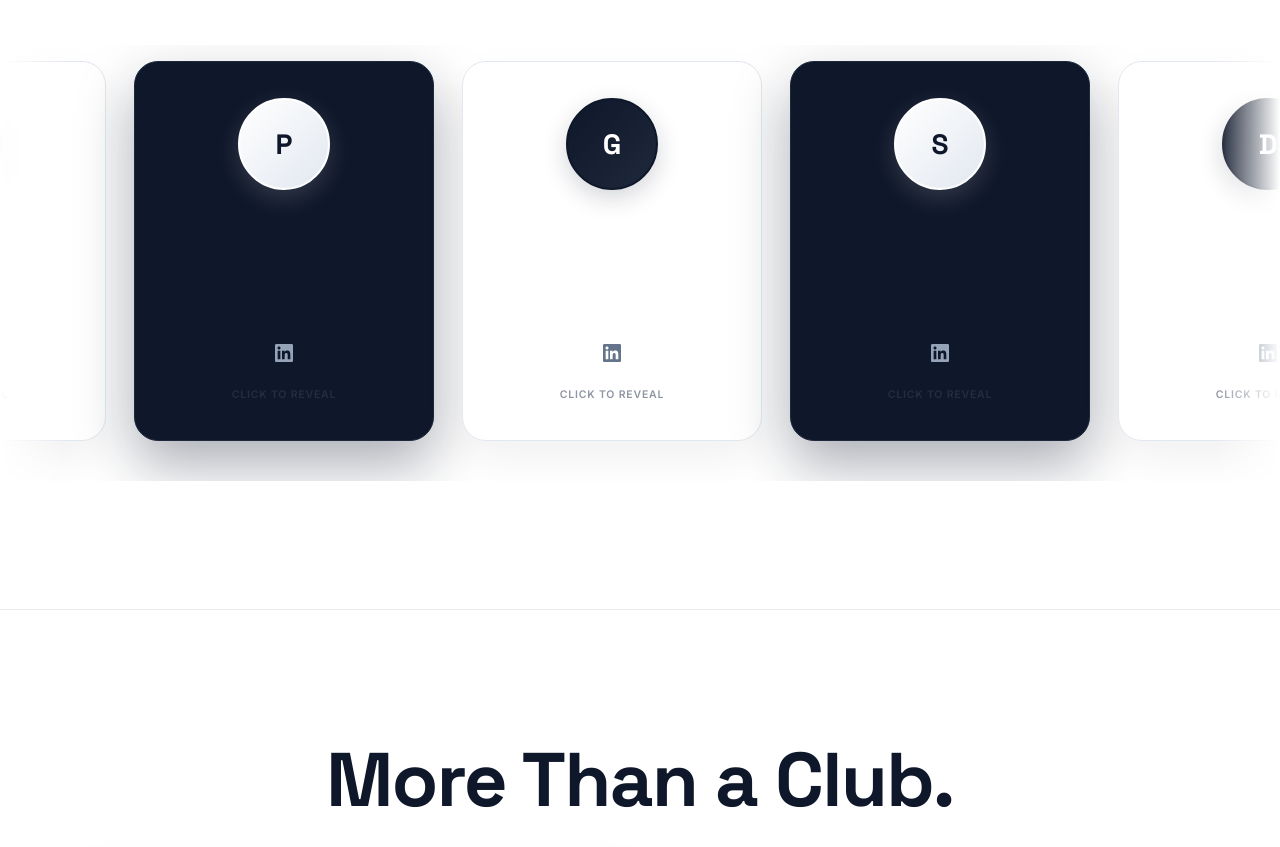
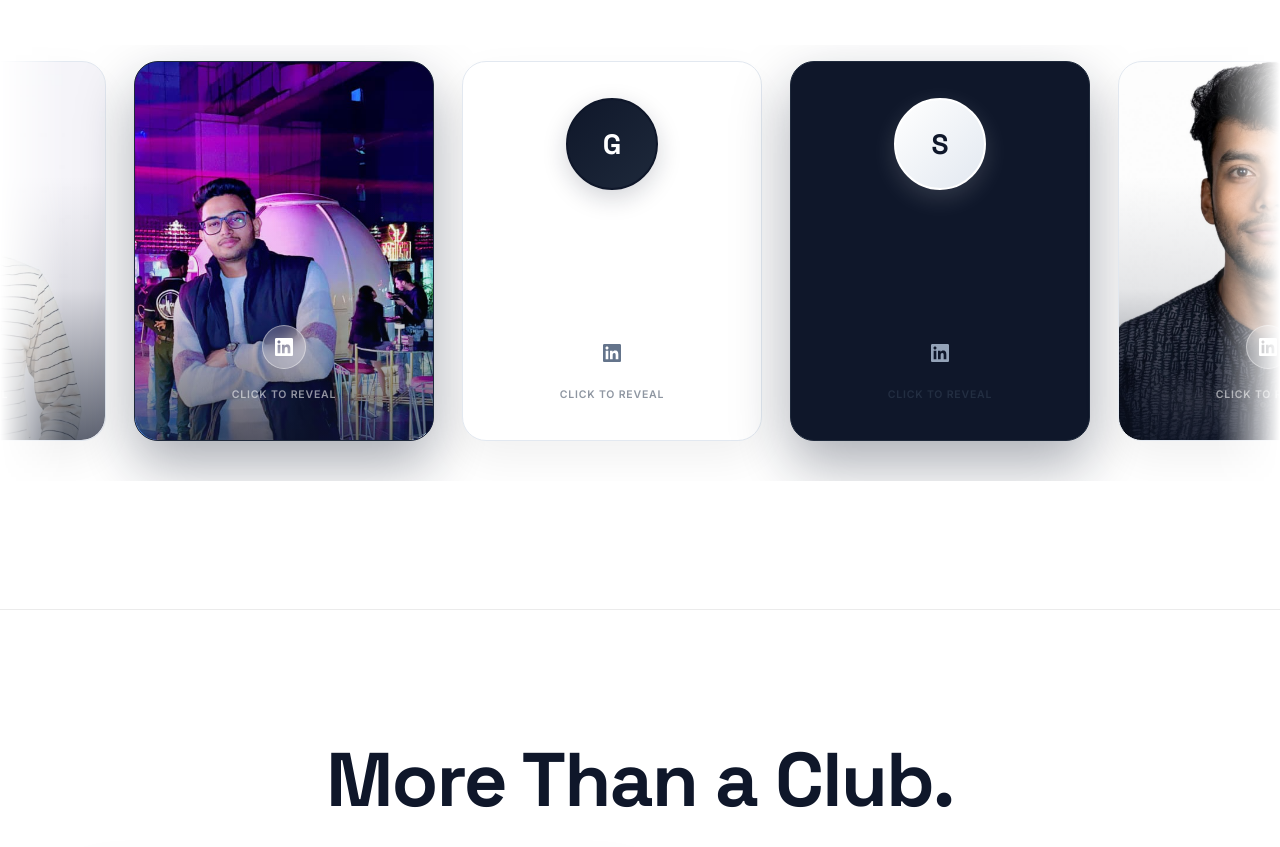
Before and after one commit to Aniket-01-WEB/MATRIX, a plain HTML site: page index.html in a window 1280 px wide. Shown: the part 6123-6970 px from the top of the page. Drawn offline with nearby package versions, Linux system fonts and the light colour scheme; animation ran at ten frames a second.

Commit message:
Update Aniket profile photo and member card framing

```diff
--- a/script.js
+++ b/script.js
@@ -48,13 +48,13 @@ const PROJECTS = [
 ];
 
 const TEAM = [
-  { name:'Aniket', role:'Tech Lead', initials:'A' },
-  { name:'Souvik', role:'Faculty POC / Treasurer', initials:'S' },
-  { name:'Pritesh', role:'President', initials:'P' },
+  { name:'Aniket', role:'Tech Lead', initials:'A', image:'prof_file/aniket.jpeg', imgPos:'center 15%', imgSize:'cover' },
+  { name:'Souvik', role:'Faculty POC / Treasurer', initials:'S', image:'prof_file/souvik.jpeg', imgPos:'center 15%' },
+  { name:'Pritesh', role:'President', initials:'P', image:'prof_file/pritesh.jpeg', imgPos:'center 15%', imgSize:'185%' },
   { name:'Gourav', role:'Design Lead', initials:'G' },
   { name:'Shivam', role:'Vice President', initials:'S' },
-  { name:'Debjit', role:'Secretary', initials:'D' },
-  { name:'Jaydeep', role:'Marketing Lead', initials:'J' }
+  { name:'Debjit', role:'Secretary', initials:'D', image:'prof_file/debjit.jpeg', imgPos:'center 15%' },
+  { name:'Jaydeep', role:'Marketing Lead', initials:'J', image:'prof_file/jaydeep.jpeg', imgPos:'center 15%' }
 ];
 
 const BENEFITS = [
@@ -155,11 +155,15 @@ function renderTeam(){
   const displayList = [...TEAM, ...TEAM, ...TEAM, ...TEAM];
   g.innerHTML=displayList.map((m, i)=>{
     const theme = (i % 2 === 0) ? 'theme-white' : 'theme-black';
+    const bgPos = m.imgPos || 'center 15%';
+    const bgSize = m.imgSize || 'cover';
+    const bgStyle = m.image ? `background-image:url('${m.image}'); background-position:${bgPos}; background-size:${bgSize};` : '';
+    const hasBg = m.image ? 'has-bg-img' : '';
     return `
     <div class="team-card ${theme} flip-card" onclick="this.classList.toggle('flipped')">
       <div class="flip-card-inner">
-        <div class="flip-card-front">
-          <div class="team-avatar">${m.initials}</div>
+        <div class="flip-card-front ${hasBg}" style="${bgStyle}">
+          ${!m.image ? `<div class="team-avatar">${m.initials}</div>` : ''}
           <a href="#" class="team-linkedin" aria-label="LinkedIn" onclick="event.stopPropagation()">
             <svg width="18" height="18" viewBox="0 0 24 24" fill="currentColor">
               <path d="M20.447 20.452h-3.554v-5.569c0-1.328-.027-3.037-1.852-3.037-1.853 0-2.136 1.445-2.136 2.939v5.667H9.351V9h3.414v1.561h.046c.477-.9 1.637-1.85 3.37-1.85 3.601 0 4.267 2.37 4.267 5.455v6.286zM5.337 7.433c-1.144 0-2.063-.926-2.063-2.065 0-1.138.92-2.063 2.063-2.063 1.14 0 2.064.925 2.064 2.063 0 1.139-.925 2.065-2.064 2.065zm1.782 13.019H3.555V9h3.564v11.452zM22.225 0H1.771C.792 0 0 .774 0 1.729v20.542C0 23.227.792 24 1.771 24h20.451C23.2 24 24 23.227 24 22.271V1.729C24 .774 23.2 0 22.222 0h.003z"/>
--- a/styles.css
+++ b/styles.css
@@ -612,6 +612,48 @@ canvas{display:block}
 .flip-card-front {
   z-index: 2;
   transform: rotateY(0deg);
+}
+
+.flip-card-front.has-bg-img {
+  background-size: cover;
+  background-position: center 15%;
+  background-repeat: no-repeat;
+  position: absolute;
+  inset: 0;
+  width: 100%;
+  height: 100%;
+  border-radius: 24px;
+  overflow: hidden;
+}
+
+.flip-card-front.has-bg-img::after {
+  content: '';
+  position: absolute;
+  inset: 0;
+  background: linear-gradient(to top, rgba(15,23,42,0.65) 0%, rgba(15,23,42,0.1) 40%, transparent 70%);
+  border-radius: 24px;
+  z-index: 1;
+}
+
+.flip-card-front.has-bg-img .team-linkedin,
+.flip-card-front.has-bg-img .flip-hint {
+  position: relative;
+  z-index: 2;
+  color: #ffffff!important;
+}
+
+.flip-card-front.has-bg-img .team-linkedin {
+  background: rgba(255,255,255,0.25);
+  backdrop-filter: blur(8px);
+  -webkit-backdrop-filter: blur(8px);
+  border: 1px solid rgba(255,255,255,0.4);
+  color: #ffffff!important;
+  width: 44px;
+  height: 44px;
+  border-radius: 50%;
+  display: flex;
+  align-items: center;
+  justify-content: center;
 }
 
 .flip-card-back {
```
Also changed, not shown: prof_file/aniket.jpeg.
